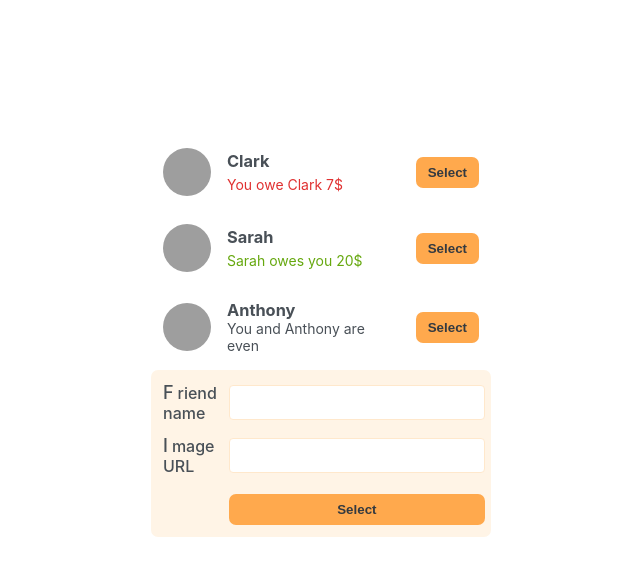
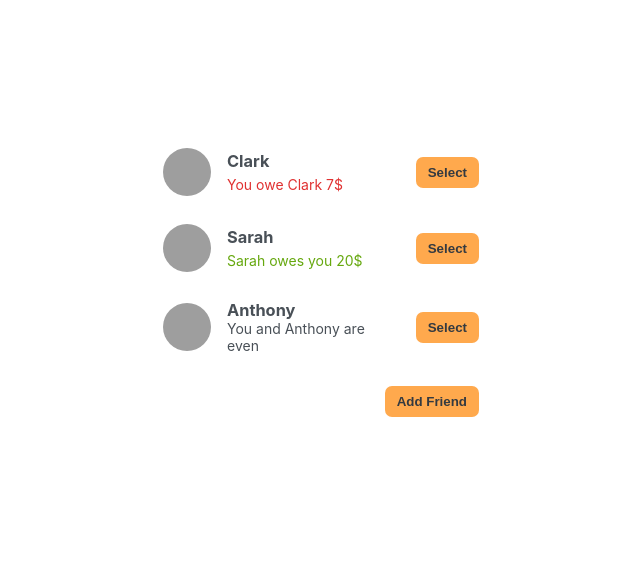
Before and after one commit to peaceGloriole/Udemy, a React (Vite) app in the folder eat-n-split/: page / in a window 1280 px wide. Shown: the top 576 px of the page, without its empty margins (79-719 px from the left). Built offline with nearby package versions, Linux system fonts and the light colour scheme; grey boxes are pictures that could not be loaded.

Commit message:
toggle button event

```diff
--- a/eat-n-split/src/App.jsx
+++ b/eat-n-split/src/App.jsx
@@ -1,12 +1,13 @@
 import FriendsList from "./components/FriendsList";
+import FriendAddForm from "./components/friendAddForm/FriendAddForm";
+import Button from "./components/Button";
 
 function App() {
-
-
   return (
     <div className="app">
       <div className="sidebar">
         <FriendsList />
+        <FriendAddForm />
       </div>
     </div>
   );
--- a/eat-n-split/src/components/Button.jsx
+++ b/eat-n-split/src/components/Button.jsx
@@ -1,3 +1,7 @@
-export default function Button({ children }) {
-  return <button className="button">{children}</button>;
+export default function Button({ children, onClick }) {
+  return (
+    <button onClick={onClick} className="button">
+      {children}
+    </button>
+  );
 }
--- a/eat-n-split/src/components/FriendsList.jsx
+++ b/eat-n-split/src/components/FriendsList.jsx
@@ -1,4 +1,3 @@
-import FriendAddForm from "./friendAddForm/FriendAddForm";
 import Friend from "./friendItem/Friend";
 
 const initialFriends = [
@@ -28,7 +27,6 @@ export default function FriendsList() {
       {initialFriends.map((friend) => (
         <Friend key={friend.id} friend={friend} />
       ))}
-      <FriendAddForm />
     </ul>
   );
 }
--- a/eat-n-split/src/components/friendAddForm/FriendAddForm.jsx
+++ b/eat-n-split/src/components/friendAddForm/FriendAddForm.jsx
@@ -1,7 +1,22 @@
+import { useState } from "react";
 import Button from "../Button";
 
 export default function FriendAddForm() {
+  const [clicked, setClicked] = useState(false);
+
+  const handleClick = () => {
+    setClicked((prevClick) => !prevClick);
+  };
+
   return (
+    <>
+      {!clicked ? (
+        <Button onClick={handleClick}>Add Friend</Button>
+      ) : (
+        <Button onClick={handleClick}>Close</Button>
+      )}
+
+      {clicked && (
         <form className="form-add-friend">
           <label>Friend name</label>
           <input type="text" />
@@ -9,7 +24,9 @@ export default function FriendAddForm() {
           <label>Image URL</label>
           <input type="text" />
 
-      <Button>Select</Button>
+          <Button>Add</Button>
         </form>
+      )}
+    </>
   );
 }
```
Lines whose indentation alone changed are shown as unchanged.
